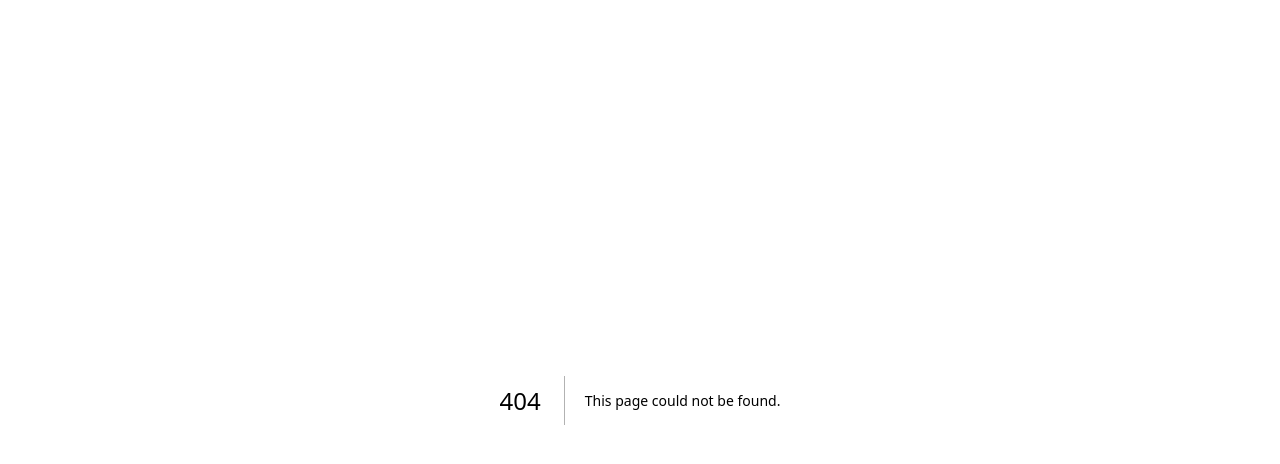
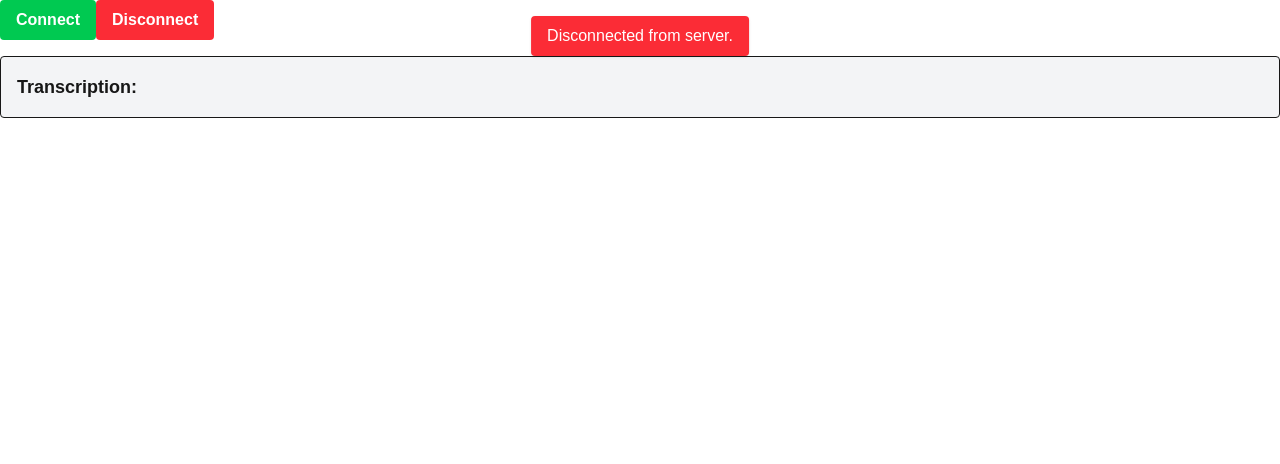
Before and after one commit to nkrumahthis/rita, a Next.js app: page /full-assistant in a window 1280 px wide. Before the commit this address had no page. Shown: the top 464 px of the page. Built offline with nearby package versions, Linux system fonts and the light colour scheme.

Commit message:
/full-assistant

```diff
--- /dev/null
+++ b/src/app/full-assistant/page.tsx
@@ -0,0 +1,14 @@
+import React from 'react'
+import FullAssistant from './FullAssistant'
+import { requestEphemeralKey } from './actions'
+
+async function page() {
+
+  return (
+    <main>
+      <FullAssistant />
+    </main>
+  )
+}
+
+export default page
```
